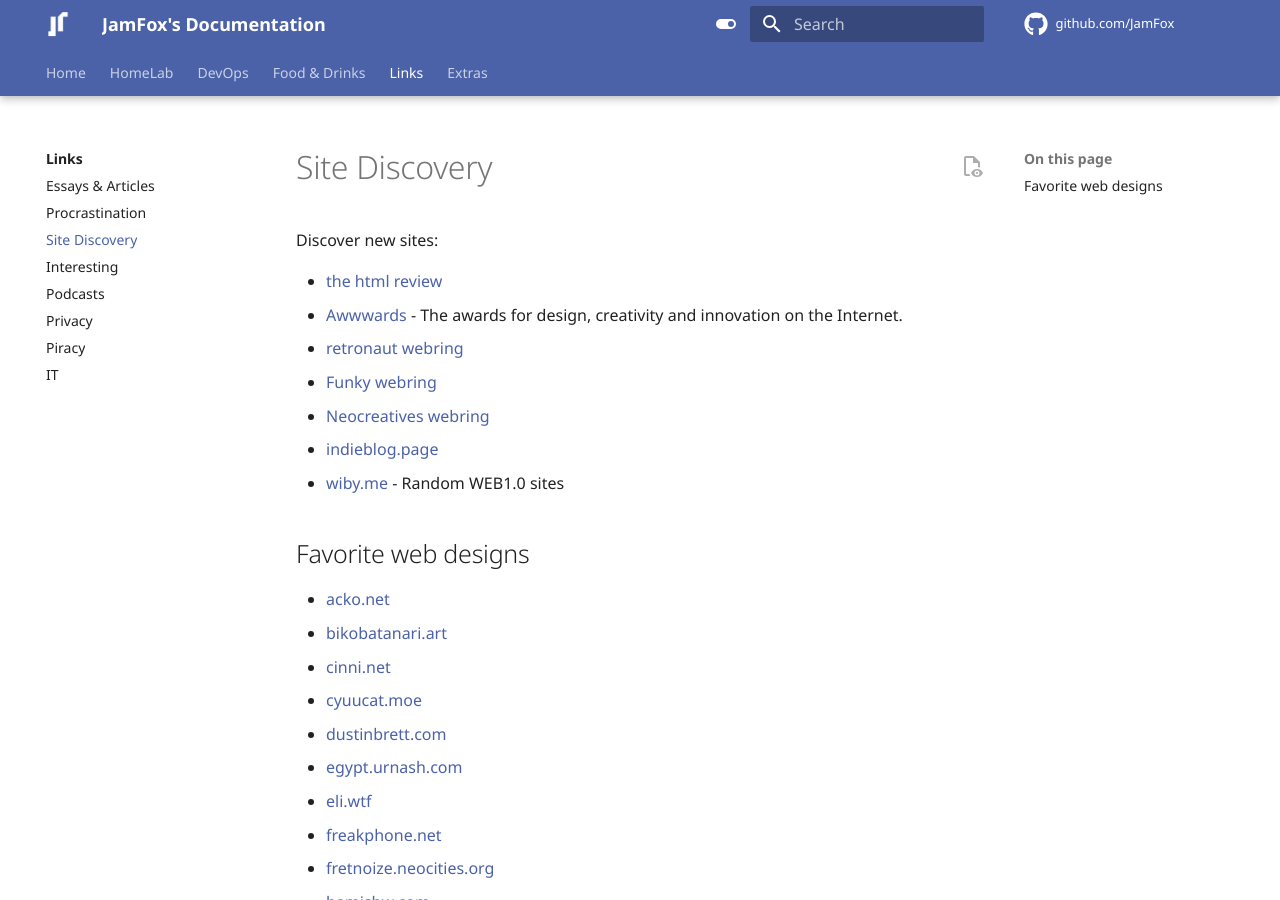
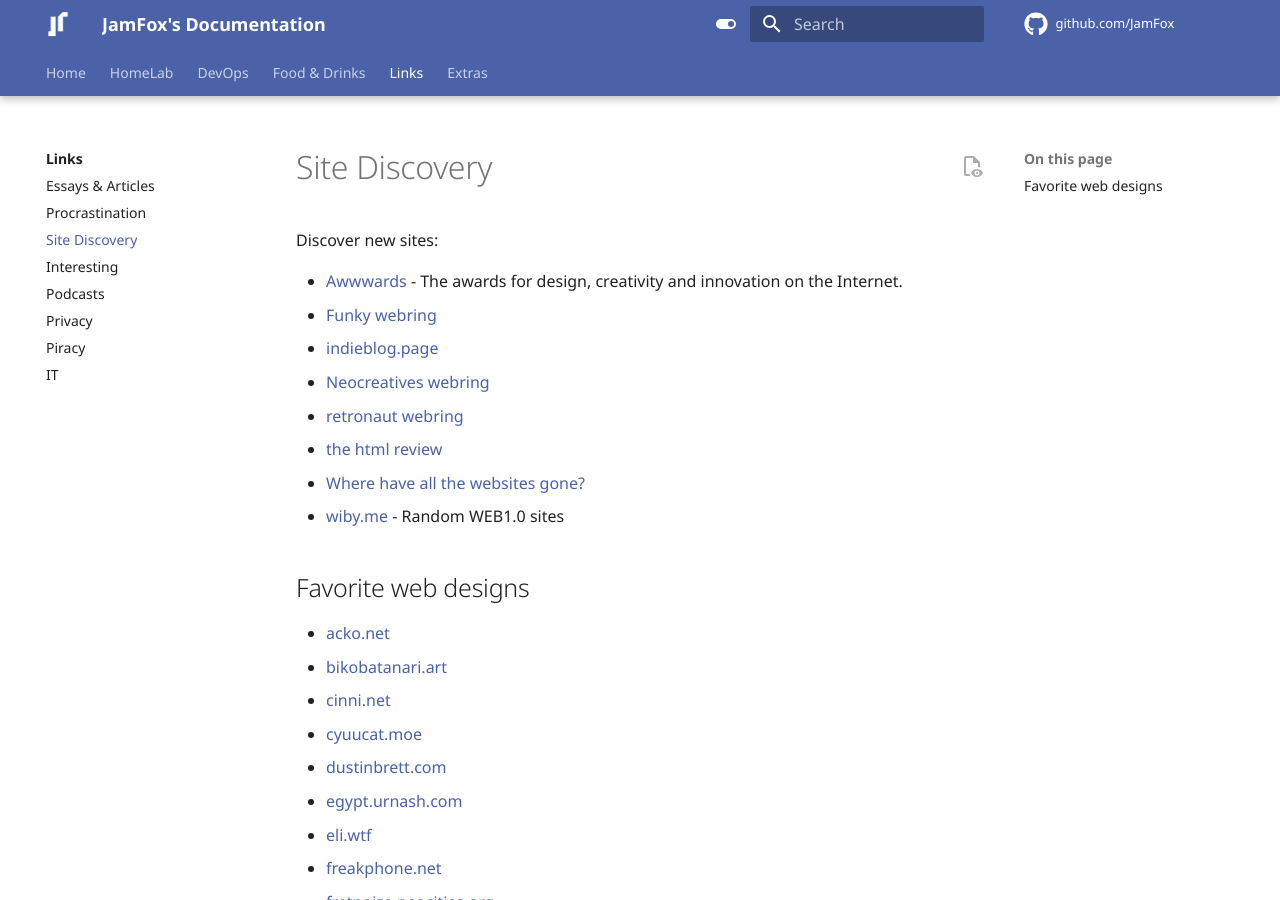
Before and after one commit to JamFox/docs.jamfox.dev, an MkDocs documentation site: the page built from docs/content/links/sites.md, in a window 1280 px wide and 900 px high. Built offline with MkDocs 1.6.1 and Material for MkDocs 9.7.7, drawn with Linux system fonts in a browser that asks for light colours; comment, search, counter and statistics services are not loaded.

Commit message:
add where websites

```diff
--- a/docs/content/links/sites.md
+++ b/docs/content/links/sites.md
@@ -4,12 +4,13 @@ title: "Sites"
 
 Discover new sites:
 
+- [Awwwards](https://www.awwwards.com/) - The awards for design, creativity and innovation on the Internet.
+- [Funky webring](https://rocktype.neocities.org/funky-webring/)
+- [indieblog.page](https://indieblog.page/)
+- [Neocreatives webring](https://neocreatives.neocities.org/)
+- [retronaut webring](https://webring.dinhe.net/)
 - [the html review](https://thehtml.review/)
-- [Awwwards](https://www.awwwards.com/) - The awards for design, creativity and innovation on the Internet.
-- [retronaut webring](https://webring.dinhe.net/)
-- [Funky webring](https://rocktype.neocities.org/funky-webring/)
-- [Neocreatives webring](https://neocreatives.neocities.org/)
-- [indieblog.page](https://indieblog.page/)
+- [Where have all the websites gone?](https://www.fromjason.xyz/p/notebook/where-have-all-the-websites-gone/)
 - [wiby.me](https://wiby.me/surprise/) - Random WEB1.0 sites
 
 ## Favorite web designs
```
